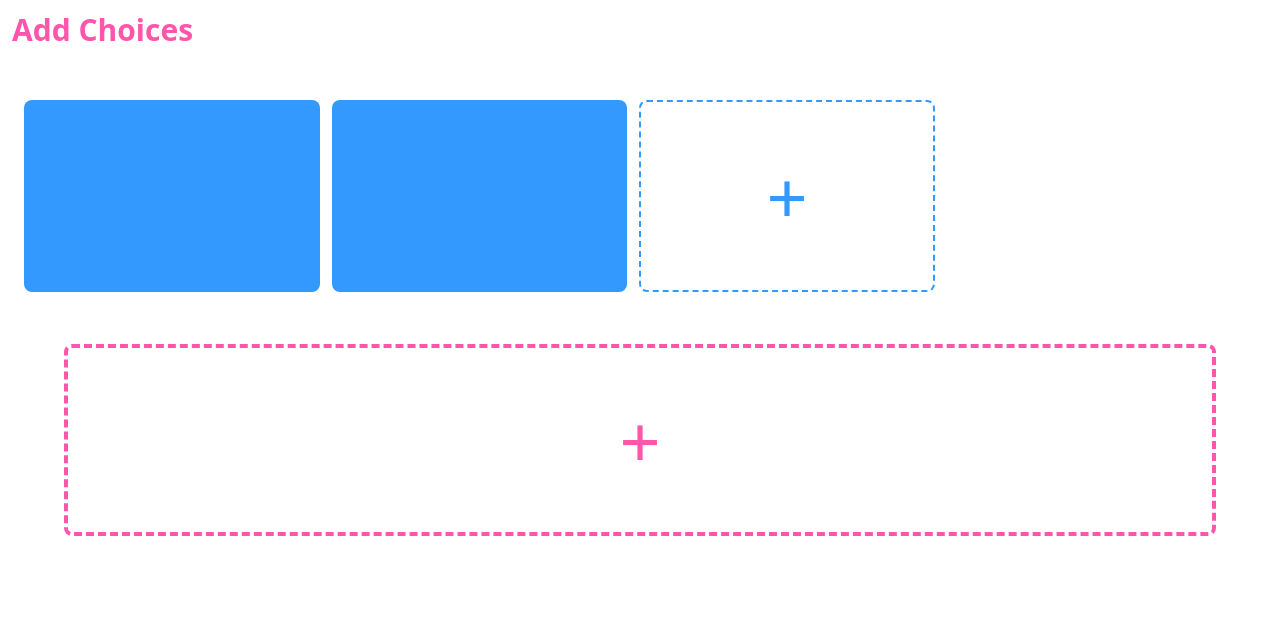
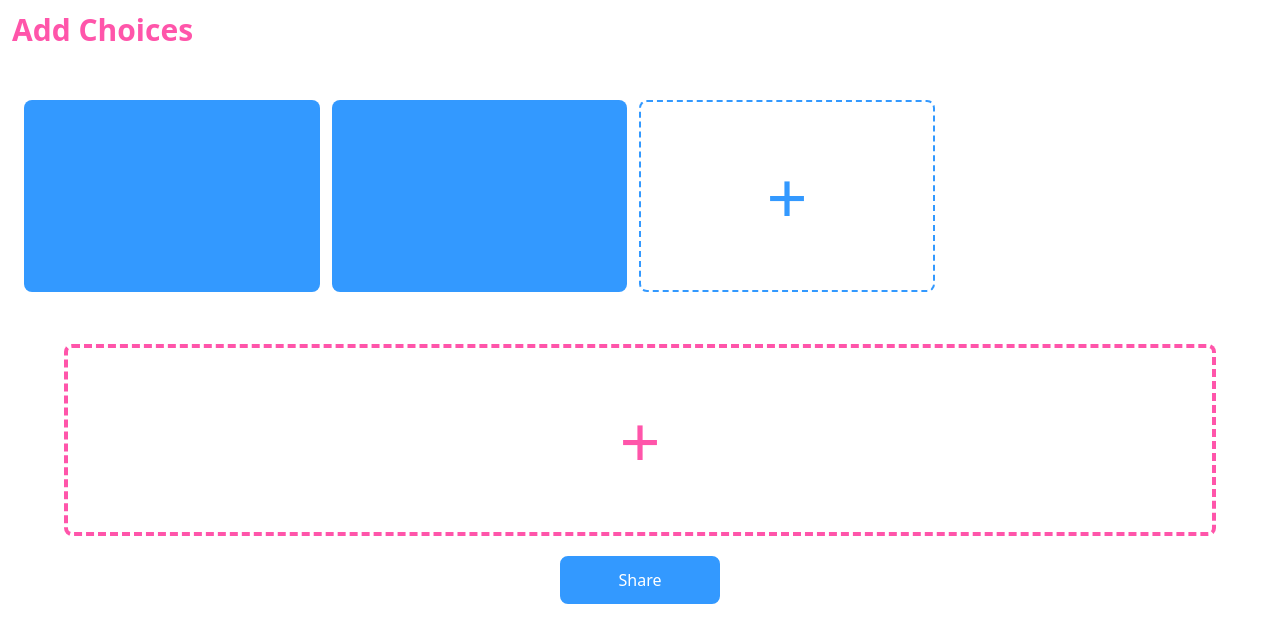
Before and after one commit to N-eeraj/mystery-choice, a Vue app: page /create in a window 1280 px wide. Shown: the top 642 px of the page. Built offline with nearby package versions, Linux system fonts and the light colour scheme.

Commit message:
Added share button

```diff
--- /dev/null
+++ b/src/components/choice/Share.vue
@@ -0,0 +1,28 @@
+<script setup>
+import { computed } from 'vue'
+
+const props = defineProps({
+    theme: {
+        type: String,
+        required: true
+    }
+})
+
+const emit = defineEmits(['share'])
+
+const pinkTheme = 'bg-pink border-pink hover:text-pink'
+const blueTheme = 'bg-blue border-blue hover:text-blue'
+
+const getTheme = computed(() => props.theme === 'pink' ? pinkTheme : blueTheme)
+
+const handleShare = () => emit('share')
+</script>
+
+<template>
+    <button
+         class="w-40 h-12 text-white rounded-lg border-4 duration-300 hover:bg-white hover:rounded-3xl"
+        :class="getTheme"
+        @click="handleShare">
+        Share
+    </button>
+</template>
--- a/src/components/choice/choiceGroup/index.vue
+++ b/src/components/choice/choiceGroup/index.vue
@@ -2,7 +2,7 @@
 import { computed } from 'vue'
 
 import Choice from '@components/choice/index.vue'
-import NewChoice from '@components/choice/new.vue'
+import NewChoice from '@components/choice/New.vue'
 import Remove from '@components/Remove.vue'
 
 const minChoices = 2
--- a/src/pages/create.vue
+++ b/src/pages/create.vue
@@ -2,7 +2,8 @@
 import { computed, onMounted, reactive } from 'vue'
 
 import ChoiceGroup from '@components/choice/ChoiceGroup/index.vue'
-import NewChoiceGroup from '@components/choice/ChoiceGroup/new.vue'
+import NewChoiceGroup from '@components/choice/ChoiceGroup/New.vue'
+import ShareChoices from '@components/choice/Share.vue'
 
 const maxChoiceGroups = 5
 let currentGroupIndex = 0
@@ -13,6 +14,7 @@ const choiceGroups = reactive([])
 const canAddChoiceGroup = computed(() => choiceGroups.length < maxChoiceGroups)
 const canRemoveGroup = computed(() => choiceGroups.length > 1)
 const getNewColor = computed(() => choiceGroups.length % 2 ? 'pink' : 'blue')
+const getSaveColor = computed(() => choiceGroups.length % 2 ? 'blue' : 'pink')
 
 const getNewChoice = () => {
     return {
@@ -40,6 +42,10 @@ const removeChoice = (index, choiceIndex) => choiceGroups[index].choices.splice(
 const removeChoiceGroup = index => choiceGroups.splice(index, 1)
 
 const updateChoice = (index, {index: choiceIndex, value}) => choiceGroups[index][choiceIndex] = value
+
+const handleShare = () => {
+    console.log(choiceGroups)
+}
 
 onMounted(() => {
     addNewChoiceGroup()
@@ -70,5 +76,9 @@ onMounted(() => {
                 v-if="canAddChoiceGroup"
                 :theme="getNewColor"
                 @click="addNewChoiceGroup" />
+
+            <ShareChoices
+                :theme="getSaveColor"
+                @share="handleShare" />
     </div>
 </template>
```
